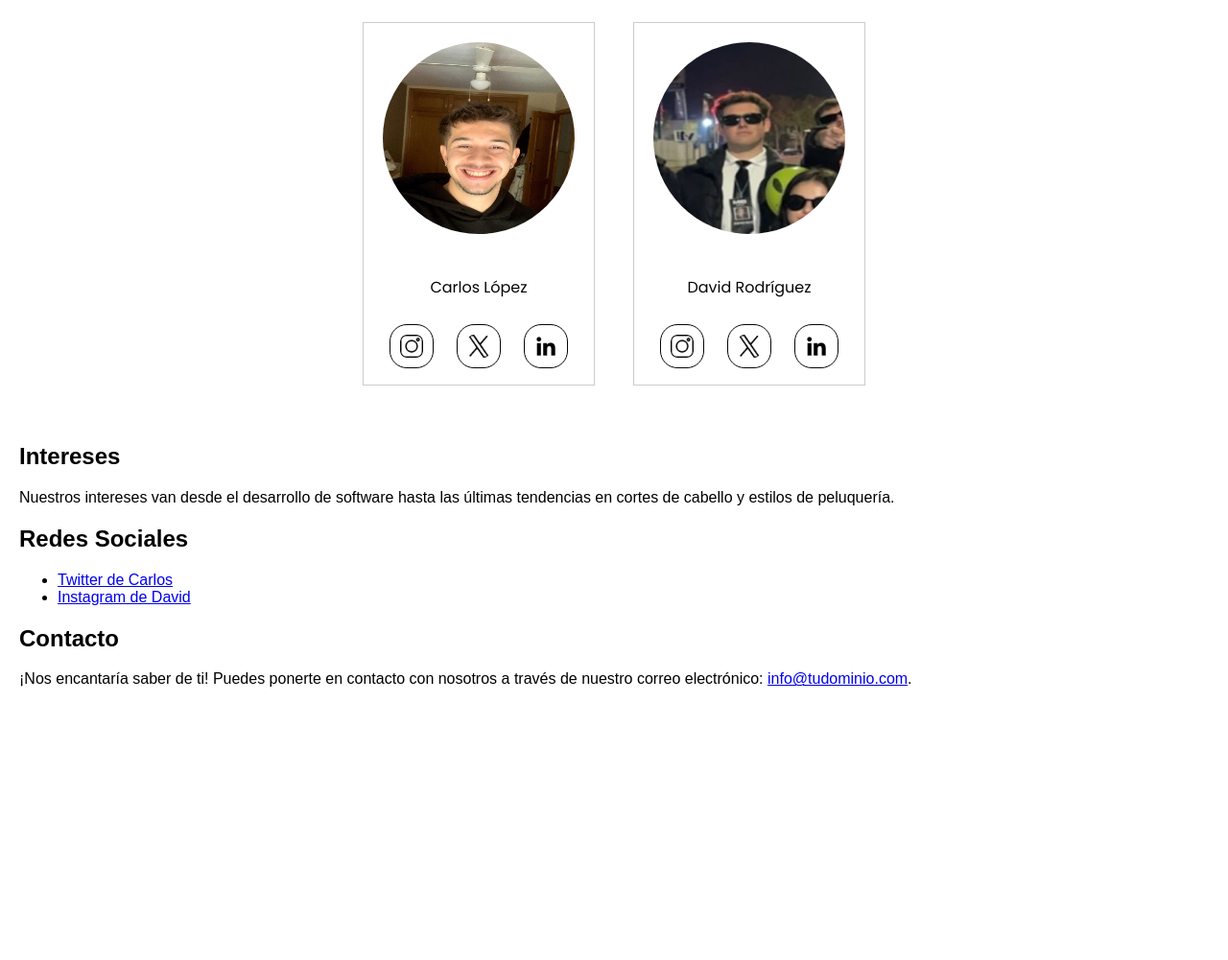
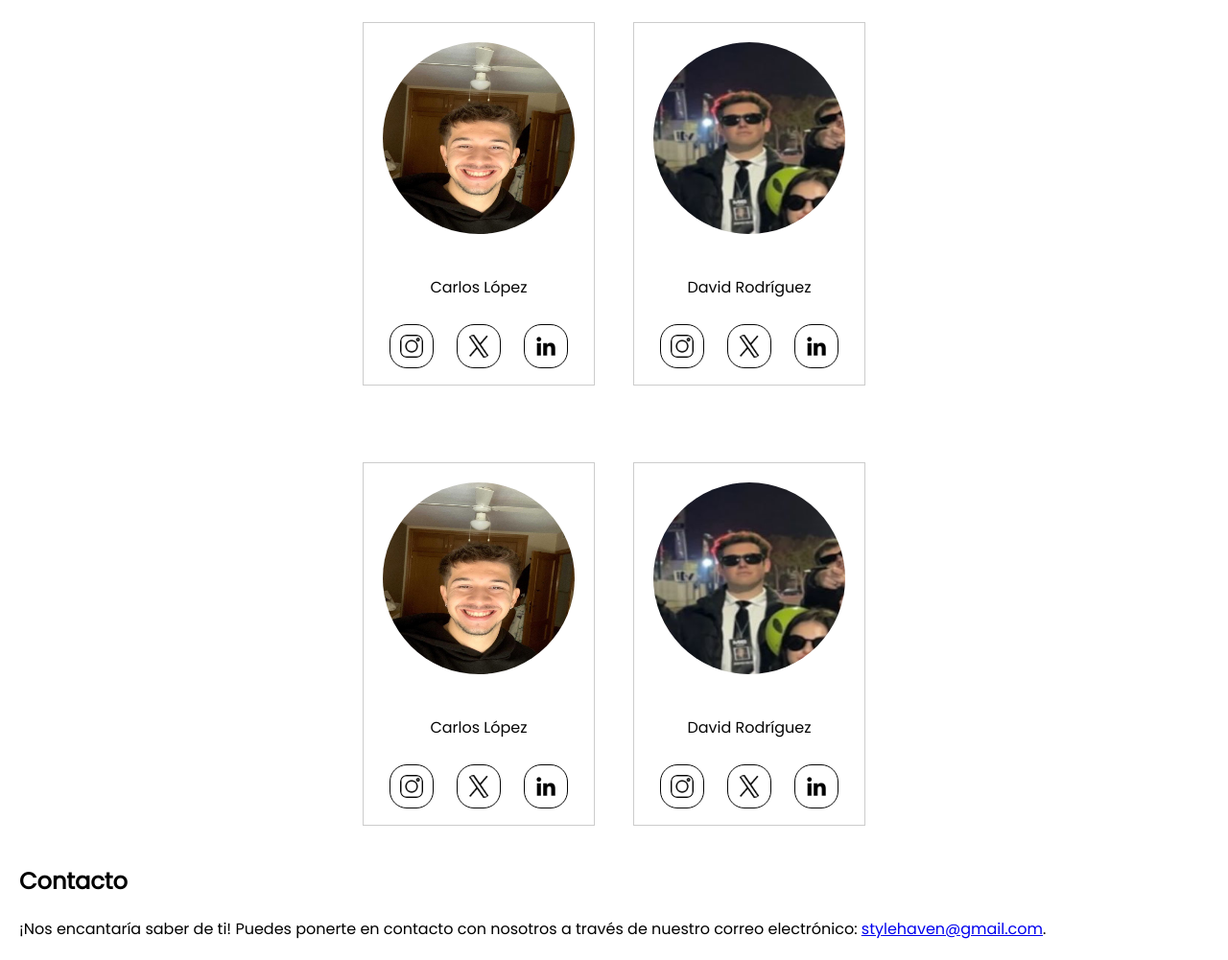
Before and after one commit to LopezJimenezCarlos/Crowdfunding, a website: page sobrenosotros.html in a window 1280 px wide. Shown: the part 399-1400 px from the top of the page at 96% size. Before the commit the page ends 1136 px from the top, so only its background shows below. Drawn offline with Linux system fonts and the light colour scheme.

Commit message:
Sobre nosotros nada

```diff
--- a/css/secundarios.css
+++ b/css/secundarios.css
@@ -340,7 +340,7 @@ button:hover {
 
 /*Seccion sobre nosotros*/
 
-.titulo_nosotros{
+.titulo_nosotros {
     display: flex;
     flex-direction: column;
     justify-content: flex-end;
@@ -352,7 +352,20 @@ button:hover {
     text-align: center;
     height: 200px;
     margin-top: 100px;
+    animation: slide-up 1s ease-out;
 }
+
+@keyframes slide-up {
+    from {
+        transform: translateY(50px);
+        opacity: 0;
+    }
+    to {
+        transform: translateY(0);
+        opacity: 1;
+    }
+}
+
 
 .intro_nosotros{
     display: flex;
@@ -379,12 +392,20 @@ button:hover {
     margin: 20px;
     border: #ccc 1px solid;
 }
-.perfilnuestro{
-    width: 200px;
-    height: 200px;
-    border-radius: 50%;
-    margin: 20px;
+.perfilnuestro {
+  width: 200px;
+  height: 200px;
+  border-radius: 50%;
+  margin: 20px;
+  overflow: hidden;
 }
+
+.perfilnuestro img {
+  width: 100%;
+  height: 100%;
+  object-fit: cover;
+}
+
 .logo_redes{
     width: 24px;
     height: 24px;
@@ -393,3 +414,6 @@ button:hover {
     border-radius: 18px;
     padding: 10px;
 }
+.contacto_nosotros{
+    font-family: 'Poppins', sans-serif;
+}
--- /dev/null
+++ b/js/perfiles.js
@@ -0,0 +1,28 @@
+
+document.addEventListener("DOMContentLoaded", function() {
+    // Datos de los perfiles
+    const perfiles = [
+        { nombre: "Carlos López", imagen: "carlos.jpg", instagram: "https://www.instagram.com/lopezzzcarlos/", twitter: "https://twitter.com/carlitossmdz", linkedin: "https://www.linkedin.com/in/carlos-l%C3%B3pez-jim%C3%A9nez-a5165b265/" },
+        { nombre: "David Rodríguez", imagen: "david.jpg", instagram: "https://www.instagram.com/david_rd25/", twitter: "https://twitter.com/DavidRd25", linkedin: "#" }
+    ];
+
+    // Obtén el contenedor de perfiles
+    const contenedorPerfiles = document.getElementById("contenedorPerfiles");
+
+    // Itera sobre los perfiles y crea elementos HTML dinámicamente
+    perfiles.forEach(perfil => {
+        const perfilHTML = `
+            <div class="imagen_nombre">
+                <img class="perfilnuestro" src="${perfil.imagen}" alt="Foto de ${perfil.nombre}" width="150">
+                <p>${perfil.nombre}</p>
+                <div class="redes">
+                    <a href="${perfil.instagram}"><img src="instagram.png" class="logo_redes"></a>
+                    <a href="${perfil.twitter}"><img src="gorjeo.png" class="logo_redes"></a>
+                    <a href="${perfil.linkedin}"><img src="linkedin.png" class="logo_redes"></a>
+                </div>
+            </div>
+        `;
+        // Agrega el perfil al contenedor
+        contenedorPerfiles.innerHTML += perfilHTML;
+    });
+});
--- a/sobrenosotros.html
+++ b/sobrenosotros.html
@@ -57,24 +57,13 @@
             </div>
         </div>
     </div>
+    <!-- Agrega un contenedor para los perfiles dinámicos -->
+    <div id="contenedorPerfiles" class="contendor_personal"></div>
 
-    <div class="interes_nosotros">
-        <h2>Intereses</h2>
-        <p>Nuestros intereses van desde el desarrollo de software hasta las últimas tendencias en cortes de cabello y estilos de peluquería.</p>
-    </div>
-
-    <div class="redes_nosotros">
-        <h2>Redes Sociales</h2>
-        <ul>
-            <li><a href="https://twitter.com/carlos_lopez" target="_blank">Twitter de Carlos</a></li>
-            <li><a href="https://instagram.com/david_rodriguez" target="_blank">Instagram de David</a></li>
-        </ul>
-    </div>
-
-    <div class="contacto_nosotros">
+    <footer class="contacto_nosotros">
         <h2>Contacto</h2>
-        <p>¡Nos encantaría saber de ti! Puedes ponerte en contacto con nosotros a través de nuestro correo electrónico: <a href="mailto:info@tudominio.com">info@tudominio.com</a>.</p>
-    </class>
-
+        <p>¡Nos encantaría saber de ti! Puedes ponerte en contacto con nosotros a través de nuestro correo electrónico: <a href="mailto:stylehaven@gmail.com">stylehaven@gmail.com</a>.</p>
+    </footer>
+    <script src="js/perfiles.js"></script>
 </body>
 </html>
```
